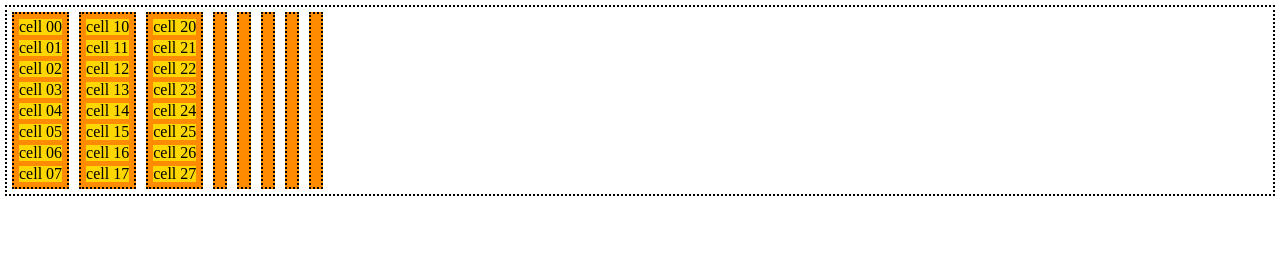
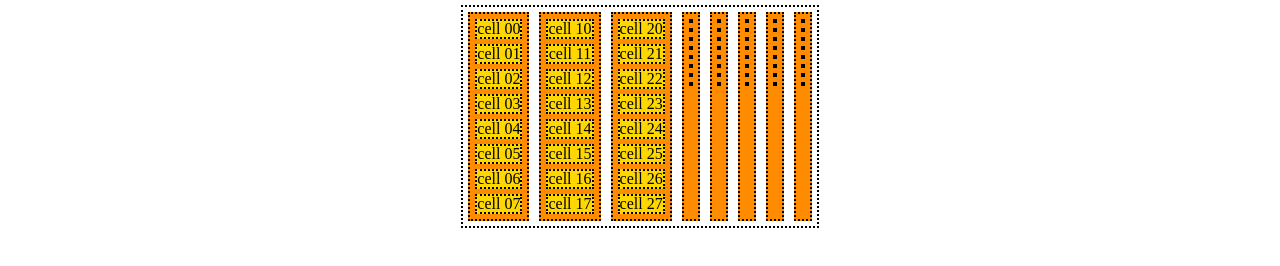
Before and after one commit to coreinside5/flexbox-minesweeper-kouznetsov, a plain HTML site: page index.html in a window 1280 px wide. Drawn offline with Linux system fonts and the light colour scheme.

Commit message:
creating colored grid

```diff
--- a/styles.css
+++ b/styles.css
@@ -1,6 +1,9 @@
 @import "reset.css";
+.block{
+    text-align: center;
+}
 .block_row{
-    display: flex;
+    display: inline-flex;
     border: 2px dotted black;
     background-color: cornflowerblue,;
     margin: 5px 5px 5px 5px;
@@ -12,6 +15,7 @@
     margin: 5px 5px 5px 5px;
 }
 .block_item{
+    border: 2px dotted black;
     background-color: gold;
     margin: 5px 5px 5px 5px;
 
```
